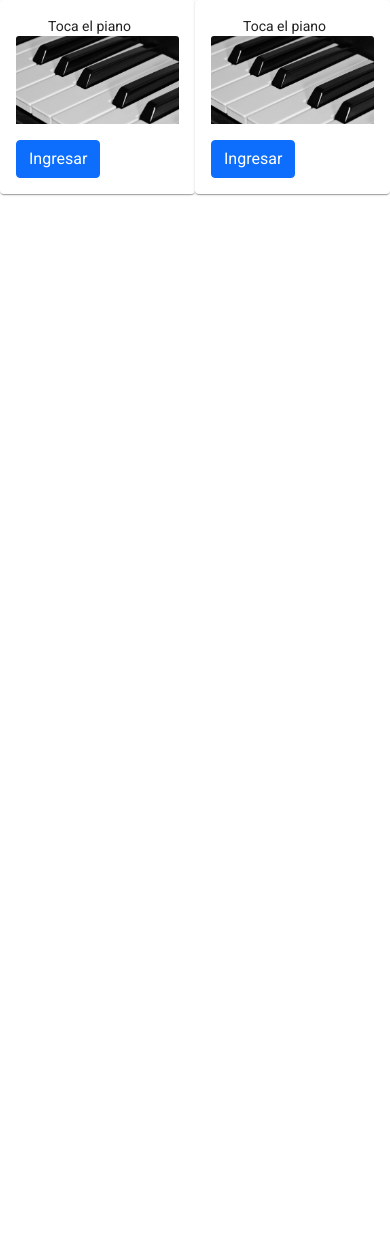
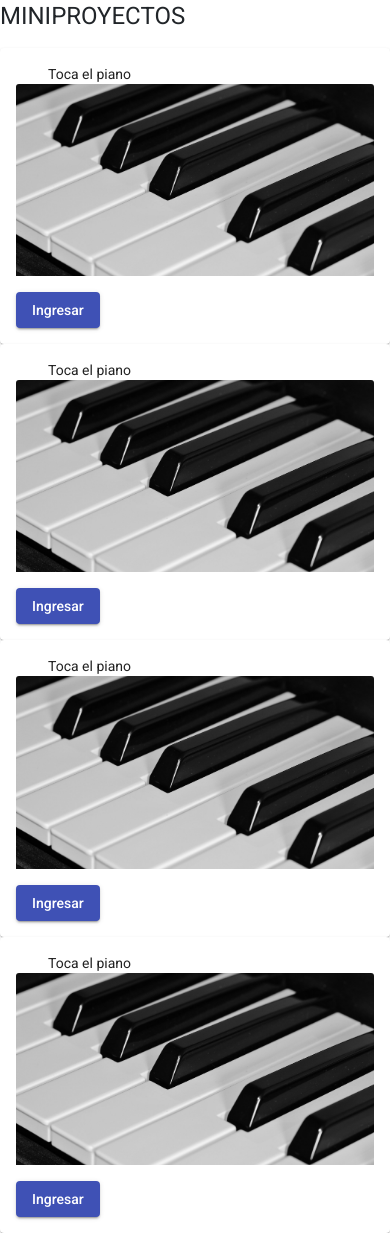
Before and after one commit to ValleGalan/MiniProyectosAngular, an Angular app: page / in a window 390 px wide. Before the commit the page ends 844 px from the top, so only its background shows below. Built offline with nearby package versions, Linux system fonts and the light colour scheme.

Commit message:
responsivo el principal

```diff
--- a/src/app/app.component.html
+++ b/src/app/app.component.html
@@ -1,19 +1,36 @@
+ <h1>MINIPROYECTOS</h1>
+<!--<app-main-page></app-main-page>-->
+<div  fxLayout="row" fxLayoutAlign="space-evenly stretch"
+      fxLayout.xs="column" fxLayout.sm="column">
+<mat-card  >
+    <mat-card-header> Toca el piano </mat-card-header>
+    <mat-card-content>
+        <img src="../assets/img/ImgEstilo/piano.jpg" class="card-img-top" alt="...">
+    </mat-card-content>
+    <button mat-raised-button color="primary">Ingresar</button><!--  [routerLink]="'piano'"  -->
+</mat-card>
 
-<!--<app-main-page></app-main-page>-->
-<div div fxLayout="row" fxLayoutAlign="space-evenly stretch" >
 <mat-card >
     <mat-card-header> Toca el piano </mat-card-header>
     <mat-card-content>
         <img src="../assets/img/ImgEstilo/piano.jpg" class="card-img-top" alt="...">
     </mat-card-content>
-    <a  class="btn btn-primary">Ingresar</a> <!--  [routerLink]="'piano'"  -->
+    <button mat-raised-button color="primary">Ingresar</button><!--  [routerLink]="'piano'"  -->
 </mat-card>
 
-<mat-card>
+<mat-card >
     <mat-card-header> Toca el piano </mat-card-header>
     <mat-card-content>
         <img src="../assets/img/ImgEstilo/piano.jpg" class="card-img-top" alt="...">
     </mat-card-content>
-    <a  class="btn btn-primary">Ingresar</a> <!--  [routerLink]="'piano'"  -->
+    <button mat-raised-button color="primary">Ingresar</button><!--  [routerLink]="'piano'"  -->
+</mat-card>
+
+<mat-card >
+    <mat-card-header> Toca el piano </mat-card-header>
+    <mat-card-content>
+        <img src="../assets/img/ImgEstilo/piano.jpg" class="card-img-top" alt="...">
+    </mat-card-content>
+    <button mat-raised-button color="primary">Ingresar</button><!--  [routerLink]="'piano'"  -->
 </mat-card>
 </div>
--- a/src/app/material/material.module.ts
+++ b/src/app/material/material.module.ts
@@ -2,7 +2,7 @@ import { NgModule } from '@angular/core';
 import { CommonModule } from '@angular/common';
 
 import {MatCardModule} from '@angular/material/card';
-
+import {MatButtonModule} from '@angular/material/button';
 
 @NgModule({
   declarations: [],
@@ -10,7 +10,8 @@ import {MatCardModule} from '@angular/material/card';
     CommonModule
   ],
   exports: [
-    MatCardModule
+    MatCardModule,
+    MatButtonModule
   ]
 })
 export class MaterialModule { }
```
